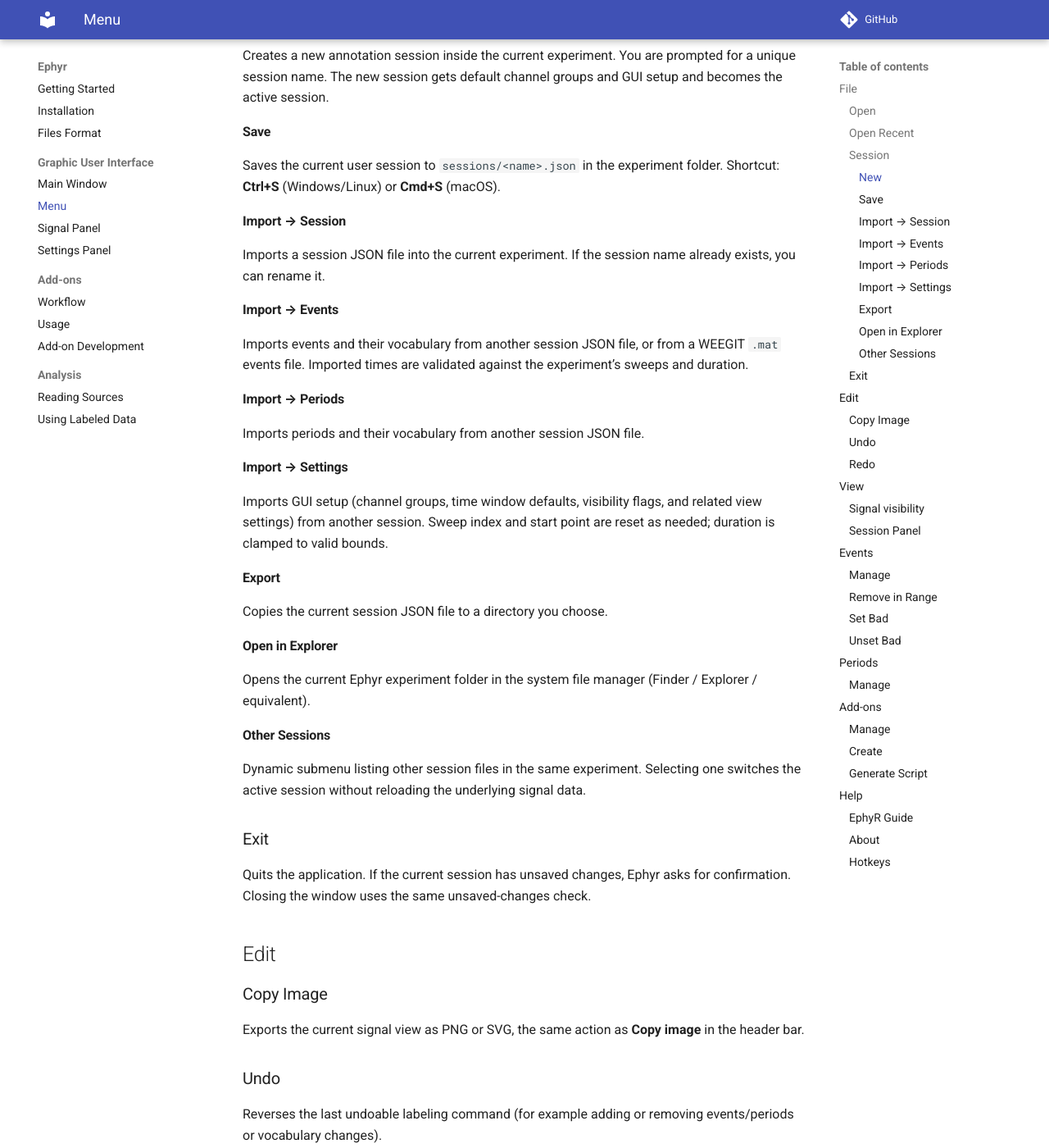
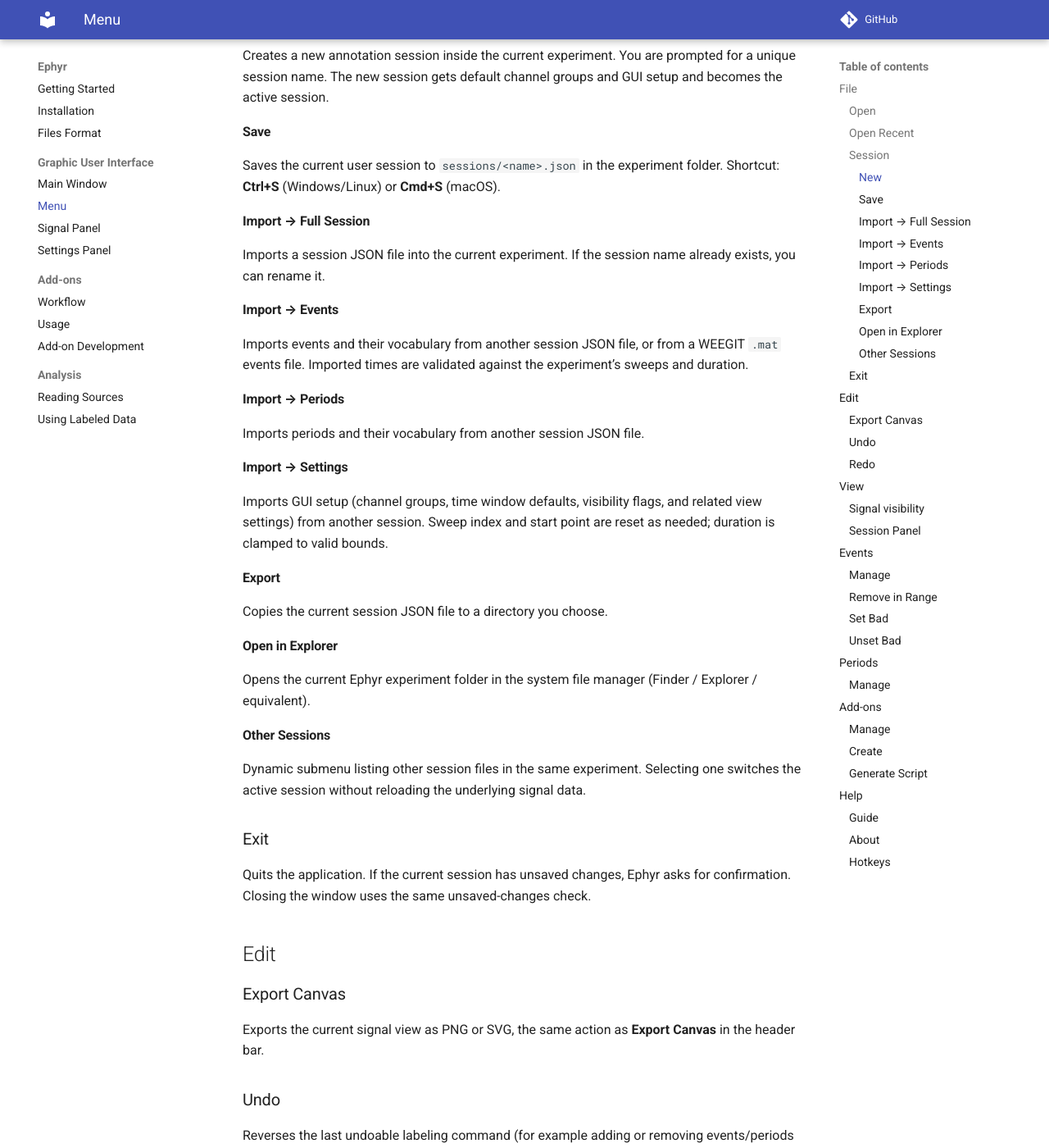
Before and after one commit to Molecular-Neural-Interfaces/ephyr, an MkDocs documentation site: the page built from docs/gui/menu.md, in a window 1280 px wide and 1400 px high, scrolled down 704 px. Shown: the whole window at 82% size. Built offline with MkDocs 1.6.1 and Material for MkDocs 9.7.7, drawn with Linux system fonts in a browser that asks for light colours; comment, search, counter and statistics services are not loaded; some of the changed text lies outside the part shown.

```diff
--- a/docs/gui/index.md
+++ b/docs/gui/index.md
@@ -9,7 +9,7 @@ When an experiment session is open, the Ephyr window is organized as follows.
 | Region | Role |
 |--------|------|
 | **Menu** | Global actions: open experiments, manage sessions, toggle visibility, label events/periods, manage add-ons, and open Help. See [Menu](menu.md). |
-| **Header bar** | **Scalebar** turns the time/voltage bar on or off. **Zoom to area** starts area selection (same as **V**). **Copy image** exports the current signal view (PNG/SVG). **Show session panel** / **Hide session panel** shows or hides the right-hand settings panel. |
+| **Header bar** | **Scalebar** turns the time/voltage bar on or off. **Zoom to area** starts area selection (same as **V**). **Export Canvas** exports the current signal view (PNG/SVG). **Show session panel** / **Hide session panel** shows or hides the right-hand settings panel. |
 | **Signal panel** (left) | Channel groups with traces, events, periods, optional add-on overlays, and time navigation. See [Signal Panel](signal_panel.md). |
 | **Settings panel** (right) | Session panel (Beginner / Expert), timeline and channel settings, recording description, add-ons list, and application logs. See [Settings Panel](settings_panel.md). |
 | **Status bar** | Timestamped status messages on the left. The current experiment and session name (`experiment: session`) on the right. |
--- a/docs/gui/menu.md
+++ b/docs/gui/menu.md
@@ -31,7 +31,7 @@ The new session gets default channel groups and GUI setup and becomes the active
 Saves the current user session to `sessions/<name>.json` in the experiment folder.
 Shortcut: **Ctrl+S** (Windows/Linux) or **Cmd+S** (macOS).
 
-#### Import → Session
+#### Import → Full Session
 
 Imports a session JSON file into the current experiment. If the session name already exists, you can rename it.
 
@@ -69,9 +69,9 @@ Closing the window uses the same unsaved-changes check.
 
 ## Edit
 
-### Copy Image
+### Export Canvas
 
-Exports the current signal view as PNG or SVG, the same action as **Copy image** in the header bar.
+Exports the current signal view as PNG or SVG, the same action as **Export Canvas** in the header bar.
 
 ### Undo
 
@@ -161,7 +161,7 @@ and session via `EphyrSessionManager`. See [Using Labeled Data](../analysis/labe
 
 ## Help
 
-### EphyR Guide
+### Guide
 
 Opens the Ephyr guide at [https://ephyr.readthedocs.io/en/latest/](https://ephyr.readthedocs.io/en/latest/).
 
```
Also changed, not shown: other parts of docs/gui/menu.md (+1 -1 lines), docs/gui/settings_panel.md (+3 -3 lines), docs/gui/signal_panel.md (+2 -2 lines), 6 other files.
